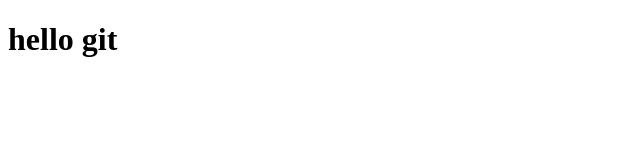
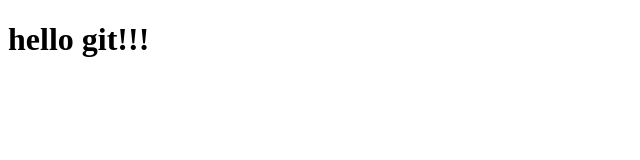
Before and after one commit to artur-knopik/git-course-4, a plain HTML site: page index.html in a window 1280 px wide. Shown: the full height of the page, 0-640 px from the left. Drawn offline with Linux system fonts and the light colour scheme.

Commit message:
hello git!!! changed in index.html

```diff
--- a/index.html
+++ b/index.html
@@ -7,6 +7,6 @@
     <title>ISA git-course-4</title>
 </head>
 <body>
-    <h1> hello git</h1>
+    <h1> hello git!!!</h1>
 </body>
 </html>
```
